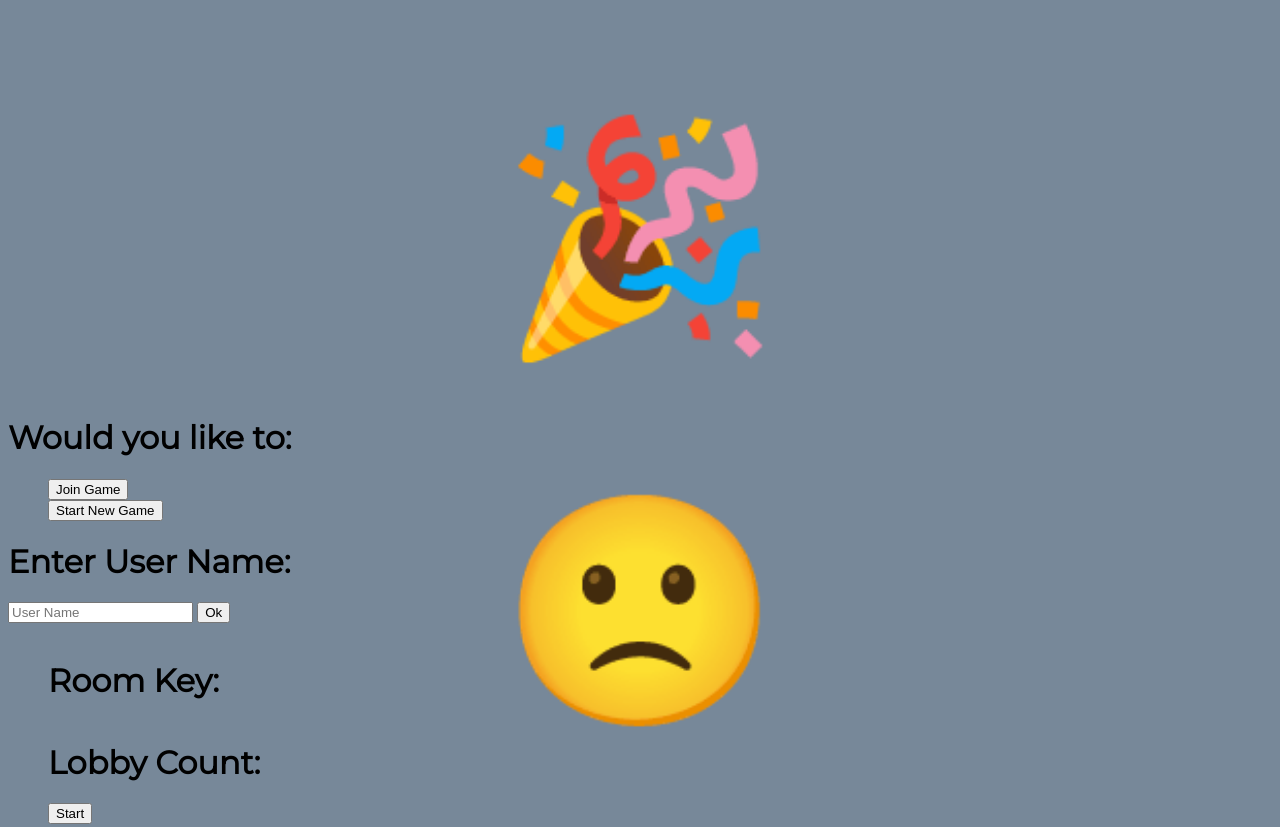
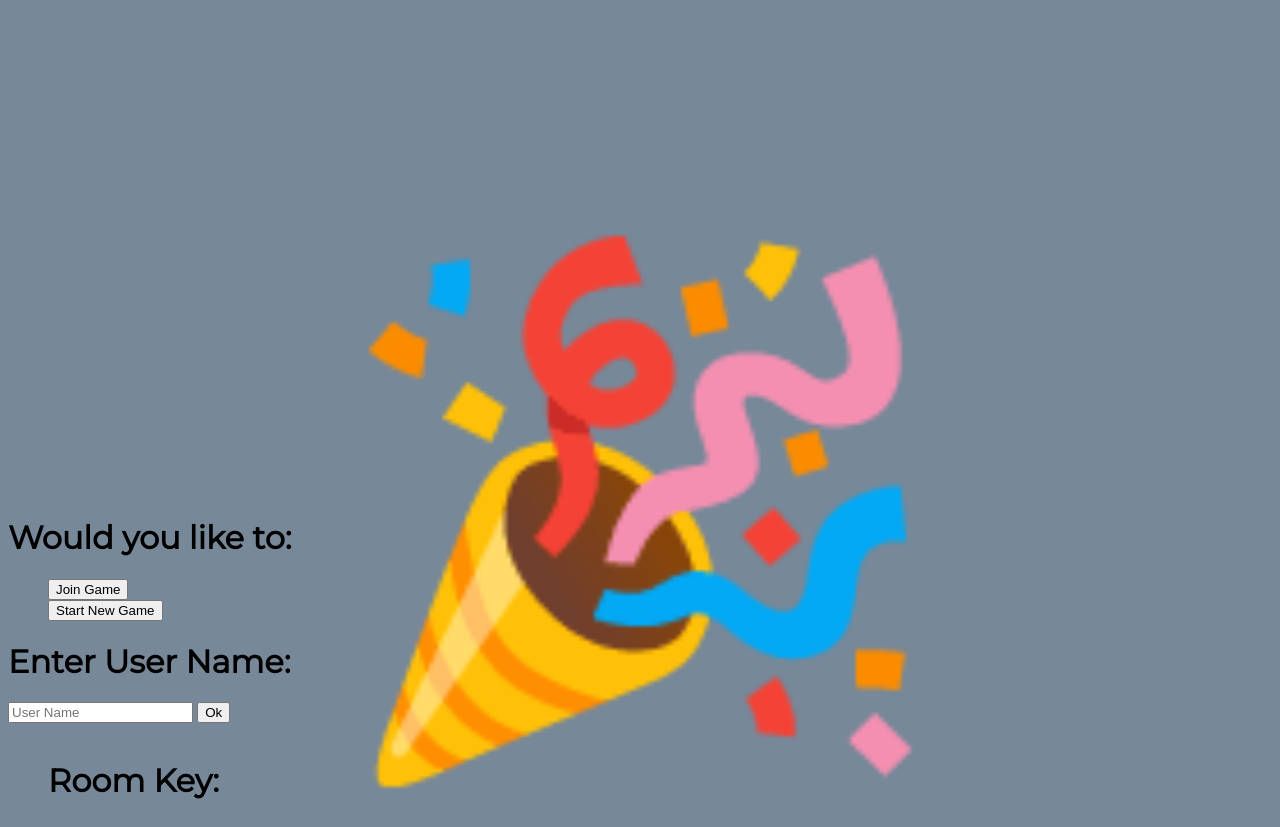
Before and after one commit to Alexander-Alvarado/uno-online, a website: page public/index.html in a window 1280 px wide. Shown: the part 695-1522 px from the top of the page. Drawn offline with nearby package versions, Linux system fonts and the light colour scheme; a script that the page names is missing.

Commit message:
Made emojis more noticeable

```diff
--- a/public/styles.css
+++ b/public/styles.css
@@ -141,8 +141,8 @@ ul {
 }
 
 .emoji {
-  font-size: 225px;
-  margin: 100px;
+  font-size: 500px;
+  margin: 200px;
 }
 
 .gameOver {
```
